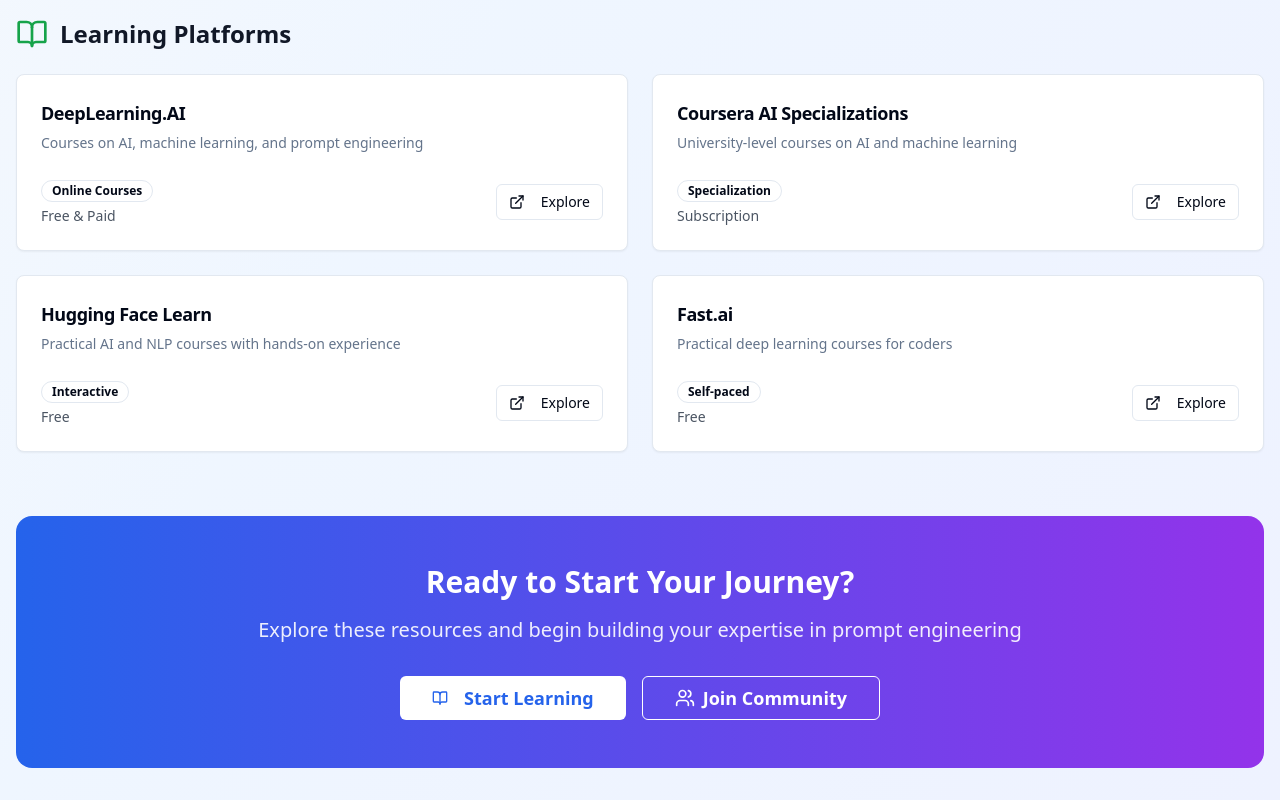
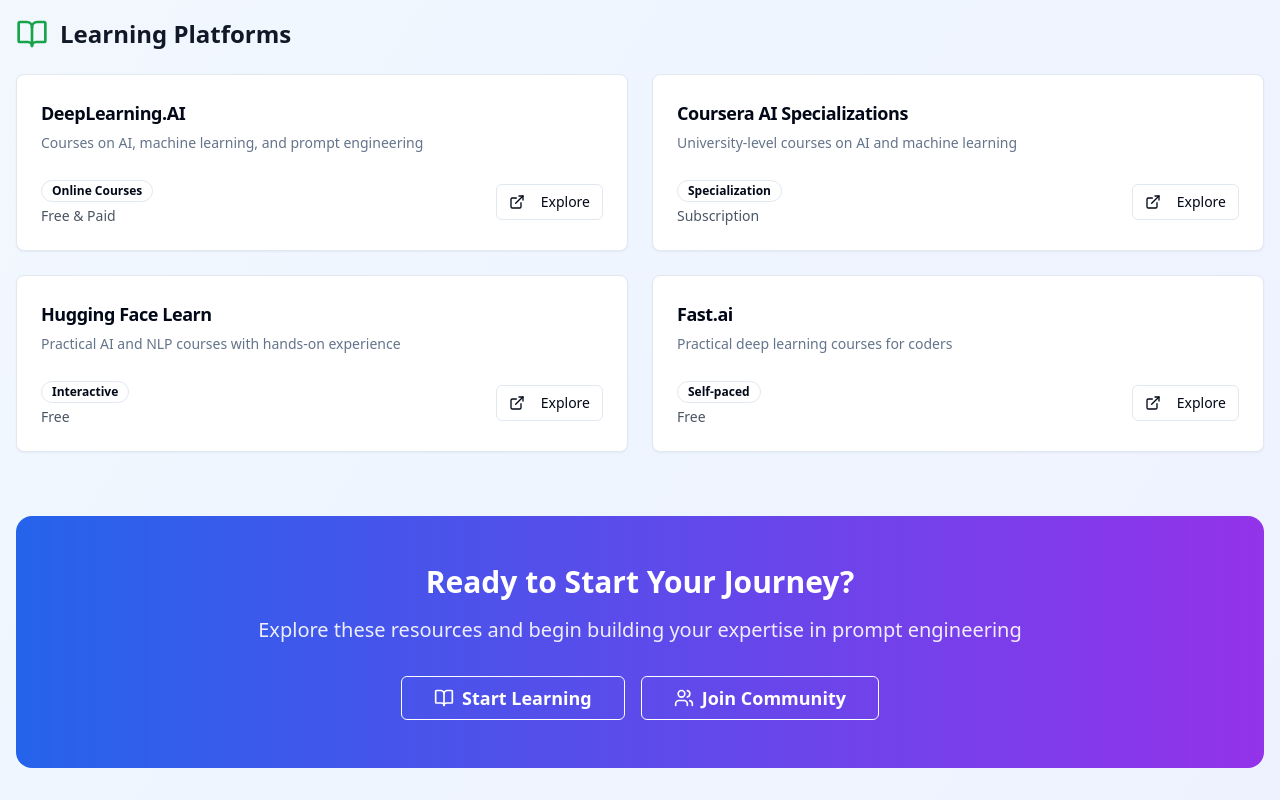
Before and after one commit to myselfsislam/learn-prompt-evolve, a React (Vite) app: page /resources in a window 1280 px wide. Shown: the part 1155-1955 px from the top of the page. Built offline with nearby package versions, Linux system fonts and the light colour scheme.

Commit message:
Fix: Style Start Learning section
De-highlights the "Start Learning" section and applies the same styling as the "Join Community" button in the Resources section.

```diff
--- a/src/pages/Resources.tsx
+++ b/src/pages/Resources.tsx
@@ -1,3 +1,4 @@
+
 import React from 'react';
 import { Card, CardContent, CardDescription, CardHeader, CardTitle } from "@/components/ui/card";
 import { Badge } from "@/components/ui/badge";
@@ -209,14 +210,13 @@ const Resources = () => {
           Explore these resources and begin building your expertise in prompt engineering
         </p>
         <div className="flex flex-col sm:flex-row gap-4 justify-center">
-          <Button
-            size="lg"
-            variant="secondary"
-            className="bg-white text-blue-600 hover:bg-gray-100 px-8 py-3 text-lg font-semibold"
+          <a
+            href="#"
+            className="inline-flex items-center justify-center gap-2 h-11 rounded-md px-8 py-3 text-lg font-semibold border border-white text-white hover:bg-white hover:text-blue-600 transition-colors"
           >
-            <BookOpen className="w-5 h-5 mr-2" />
+            <BookOpen className="w-5 h-5" />
             Start Learning
-          </Button>
+          </a>
           <a
             href="https://discord.gg/zGWjn6ze"
             target="_blank"
```
